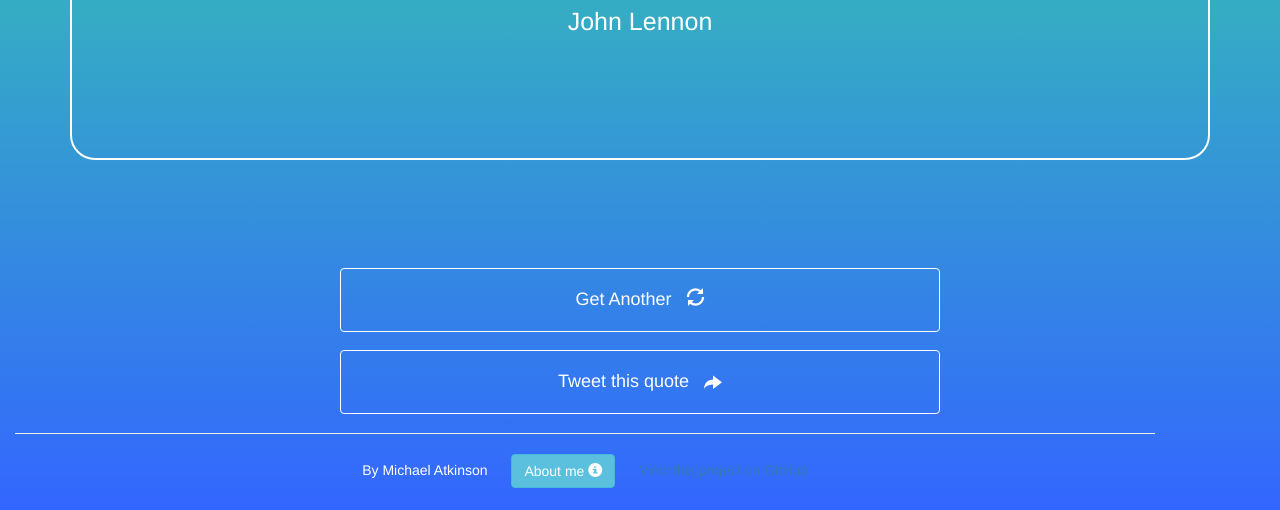
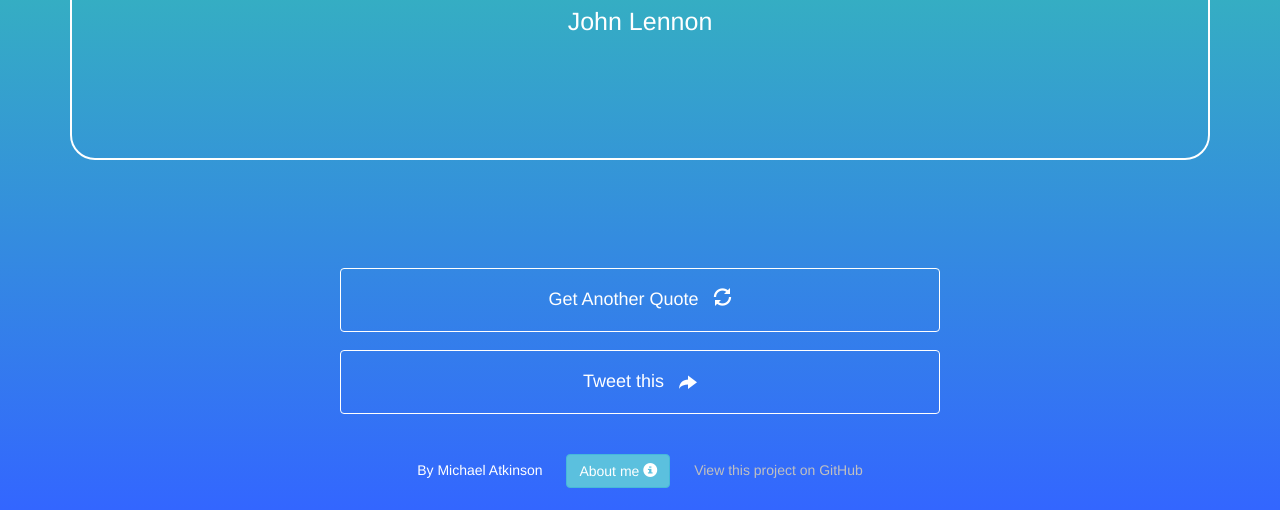
Before and after one commit to Dubsta/QuoteMachine, a plain HTML site: page index.html in a window 1280 px wide. Shown: the part 290-800 px from the top of the page. Drawn offline with nearby package versions, Linux system fonts and the light colour scheme.

Commit message:
update readme

```diff
--- a/css/main.css
+++ b/css/main.css
@@ -170,6 +170,10 @@ footer button {
     margin-left: 20px;
 }
 
+footer a, footer a:visited{
+  color: silver;
+}
+
 /* Last anchor */
 footer .hiddenAnchor {
     margin-left: 20px;
--- a/index.html
+++ b/index.html
@@ -33,20 +33,19 @@
       <!-- main container ends -->
         <div class="buttonBox container">
             <button id="getQuote" class="btn btn-default btn-block outline">
-              Get Another
+              Get Another Quote
               <span><span id="spinner" class="glyphicon glyphicon-refresh"></span></span>
             </button>
             <!-- tweet psudobutton -->
             <a id="twitterAnchor" class="btn btn-default outline">
-                  Tweet this quote
+                  Tweet this
                   <span class="glyphicon glyphicon-share-alt"></span>
             </a>
         </div>
           <!-- end tweet -->
 
       <!-- Footer -->
-      <footer class="footer container">
-        <hr>
+      <footer class="footer">
         <p>By Michael Atkinson</p>
           <a href="http://www.mikeatkinson.tech">
             <button class="btn btn-info">
```
Also changed, not shown: 1 other file.
